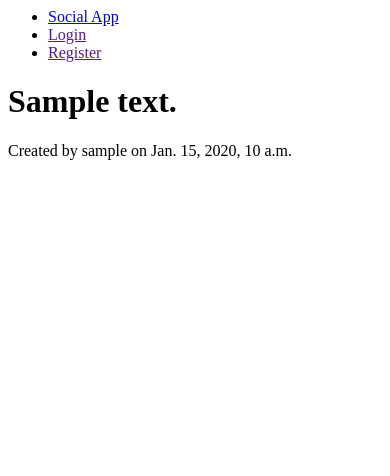
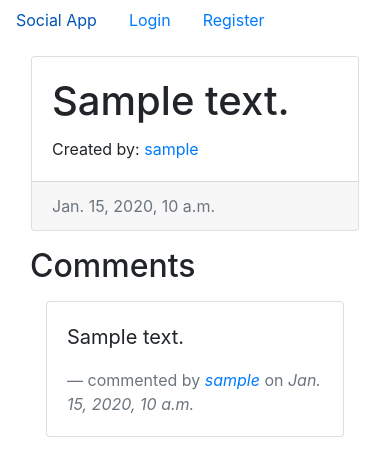
Before and after one commit to AWP2018-2019/socialapp, a Django app: template app/templates/post_detail.html in a window 390 px wide. Shown: the top 476 px of the page. Run offline with Django 3.2, Linux system fonts and the light colour scheme; the template is opened without the code that fills it: values that come from a table or form of the project are taken from there, others are empty; tables that the repository leaves empty hold one stand-in row (values such as "Sample post"); parts of the project's set-up code (start-up, migrations or seed data) failed here and were passed over; some libraries are stand-ins or nearby versions.

Commit message:
Add view templates of application

```diff
--- a/app/models.py
+++ b/app/models.py
@@ -39,7 +39,7 @@ class Country(models.Model):
 
 
 class UserProfile(models.Model):
-    user = models.ForeignKey(User, related_name='profile')
+    user = models.OneToOneField(User, related_name='profile')
     birthday = models.DateField(blank=True)
     country = models.ForeignKey(Country, related_name="profiles", blank=True, null=True)
     friend_requests = models.ManyToManyField(User, related_name='friend_requests', blank=True)
--- a/app/templates/base.html
+++ b/app/templates/base.html
@@ -4,6 +4,10 @@
          {% block title %}
          {% endblock %}
      </title>
+     <link rel="stylesheet" href="https://maxcdn.bootstrapcdn.com/bootstrap/4.0.0/css/bootstrap.min.css" integrity="sha384-Gn5384xqQ1aoWXA+058RXPxPg6fy4IWvTNh0E263XmFcJlSAwiGgFAW/dAiS6JXm" crossorigin="anonymous">
+     <script src="https://maxcdn.bootstrapcdn.com/bootstrap/4.0.0/js/bootstrap.min.js" integrity="sha384-JZR6Spejh4U02d8jOt6vLEHfe/JQGiRRSQQxSfFWpi1MquVdAyjUar5+76PVCmYl" crossorigin="anonymous"></script>
+     <script src="https://code.jquery.com/jquery-3.2.1.slim.min.js" integrity="sha384-KJ3o2DKtIkvYIK3UENzmM7KCkRr/rE9/Qpg6aAZGJwFDMVNA/GpGFF93hXpG5KkN" crossorigin="anonymous"></script>
+     <script src="https://cdnjs.cloudflare.com/ajax/libs/popper.js/1.12.9/umd/popper.min.js" integrity="sha384-ApNbgh9B+Y1QKtv3Rn7W3mgPxhU9K/ScQsAP7hUibX39j7fakFPskvXusvfa0b4Q" crossorigin="anonymous"></script>
   </head>
   <body>
     {% include 'nav.html' %}
--- a/app/templates/nav.html
+++ b/app/templates/nav.html
@@ -1,12 +1,20 @@
-<nav>
- <ul>
-  <li><a href="{% url 'post_list' %}">Social App</a></li>
+<ul class="nav">
+  <li class="nav-item">
+    <a class="nav-link active" href="{% url 'post_list' %}">Social App</a>
+  </li>
   {% if  user.is_authenticated %}
-    <li>Hello, {{ user.username }}</li>
-    <li><a href="">Logout</a></li>
+    <li class="nav-item">
+      <a class="nav-link active" href="{% url 'user_profile' user.id %}">Hello, {{ user.username }}</a>
+    </li>
+    <li class="nav-item">
+      <a class="nav-link active" href="">Logout</a>
+    </li>
   {% else %}
-    <li><a href="">Login</a></li>
-    <li><a href="">Register</a></li>
+    <li class="nav-item">
+      <a class="nav-link active" href="">Login</a>
+    </li>
+    <li class="nav-item">
+      <a class="nav-link active" href="">Register</a>
+    </li>
   {% endif %}
- </ul>
-</nav>
+</ul>
--- a/app/templates/post_detail.html
+++ b/app/templates/post_detail.html
@@ -4,6 +4,48 @@
 {% endblock%}
 
 {% block content %}
-<h1>{{ post.text }}</h1>
-<p>Created by {{ post.created_by.username }} on {{ post.created_at }}</p>
+<div class="container">
+  <div class="p-3">
+    <div class="card">
+      <div class="card-body">
+        <h1 class="card-title">{{ post.text }}</h1>
+        <p class="card-text">Created by:
+          <a href="{% url 'user_profile' post.created_by.id %}">{{ post.created_by.username }}</a>
+        </p>
+      </div>
+      <div class="card-footer text-muted">
+        {{ post.created_at }}
+      </div>
+    </div>
+  </div>
+
+  <div class=" col-sm-6">
+    <h2>Comments</h2>
+    {% if post.comments.all %}
+      {% regroup post.comments.all|dictsortreversed:"created_at" by create_at as comments %}
+      {% for comment_group in comments %}
+        {% for comment in comment_group.list %}
+        <div class="card m-3">
+          <div class="card-body">
+            <blockquote class="blockquote mb-0">
+              <p>
+                {{ comment.text }}
+                {% if comment.created_at|date:"Y-m-d H:M" !=  comment.updated_at|date:"Y-m-d H:M" %}
+                  <small><i>(edited)</i></small>
+                {% endif %}
+              </p>
+              <footer class="blockquote-footer">commented by
+                <cite><a href="{% url 'user_profile' comment.created_by.id %}">{{ comment.created_by.username }}</a></cite>
+                on <cite>{{ comment.created_at }}</cite>
+              </footer>
+            </blockquote>
+          </div>
+        </div>
+        {% endfor%}
+      {% endfor %}
+    {% else %}
+      <p> No comments yet.</p>
+    {% endif %}
+  </div>
+</div>
 {% endblock %}
--- a/app/urls.py
+++ b/app/urls.py
@@ -1,8 +1,18 @@
 from django.conf.urls import url
-from views import index, PostListView, post_detail
+from views import (
+    index,
+    PostListView,
+    post_detail,
+    UserProfileView,
+    UserProfileRelationsView
+)
 
 urlpatterns = [
     url(r'^$', index, name='index'),
     url(r'^$', PostListView.as_view(), name='post_list'),
     url(r'^post/(?P<pk>[0-9]+)$', post_detail, name='post_detail'),
+    url(r'^userprofile/(?P<pk>[0-9]+)$', UserProfileView.as_view(),
+        name='user_profile'),
+    url(r'^userprofile/(?P<pk>[0-9]+)/relations$', UserProfileRelationsView.as_view(),
+        name='user_profile_relations'),
 ]
```
Also changed, not shown: app/templates/index.html (+14 -7 lines), app/templates/userprofilerelations.html (added, +26 -0 lines), app/views.py (+20 -2 lines), app/migrations/0004_auto_20181211_1032.py (added).
